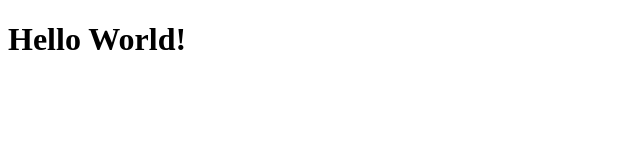
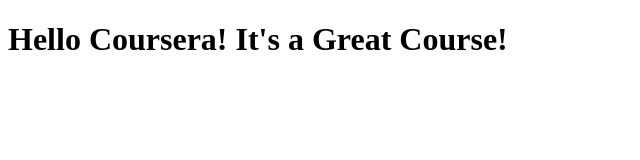
Before and after one commit to charmie2096/coursera-test, a plain HTML site: page site/index.html in a window 1280 px wide. Shown: the whole page, without its empty margins (0-640 px from the left). Drawn offline with Linux system fonts and the light colour scheme.

Commit message:
Small addition to our page content.

```diff
--- a/site/index.html
+++ b/site/index.html
@@ -1,8 +1,8 @@
 <!DOCTYPE html>
 <html>
     <head>
-        <title>Hello World</title>
-        <h1>Hello World!</h1>
+        <title>Hello Coursera</title>
+        <h1>Hello Coursera! It's a Great Course!</h1>
     </head>
     <body>
     </body>
```
